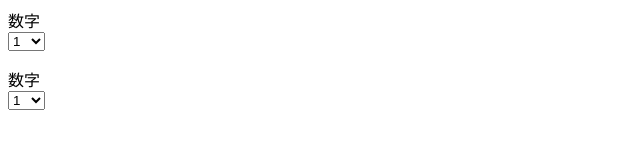
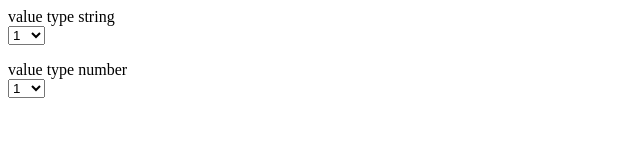
Before and after one commit to rh-taro/simple-html-for-puppeteer, a plain HTML site: page index.html in a window 1280 px wide. Shown: the whole page, without its empty margins (0-640 px from the left). Drawn offline with Linux system fonts and the light colour scheme.

Commit message:
fix label

```diff
--- a/index.html
+++ b/index.html
@@ -2,7 +2,7 @@
     <body>
         <form>
             <p>
-                数字<br>
+                value type string<br>
                 <select name="year">
                     <option value="1">1</option>
                     <option value="2">2</option>
@@ -20,7 +20,7 @@
             </p>
 
             <p>
-                数字<br>
+                value type number<br>
                 <select name="year">
                     <option value=1>1</option>
                     <option value=2>2</option>
```
